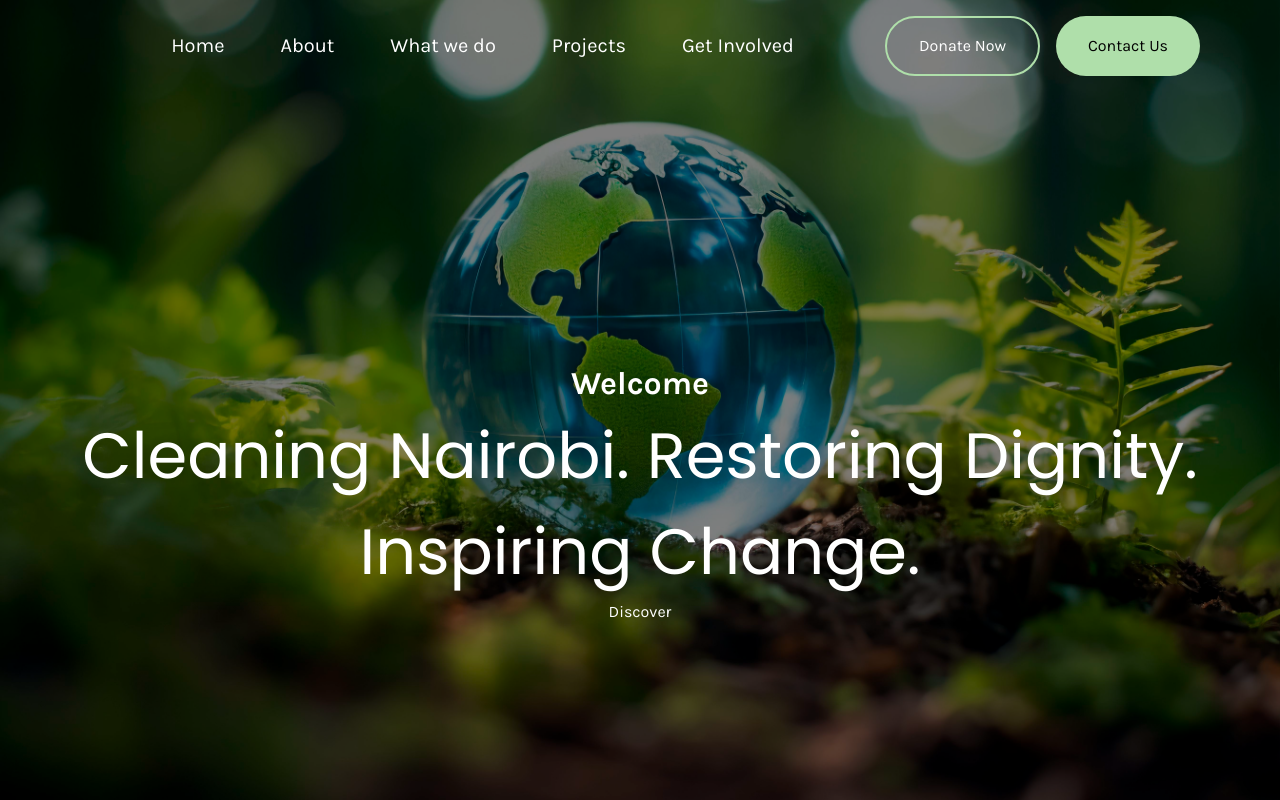
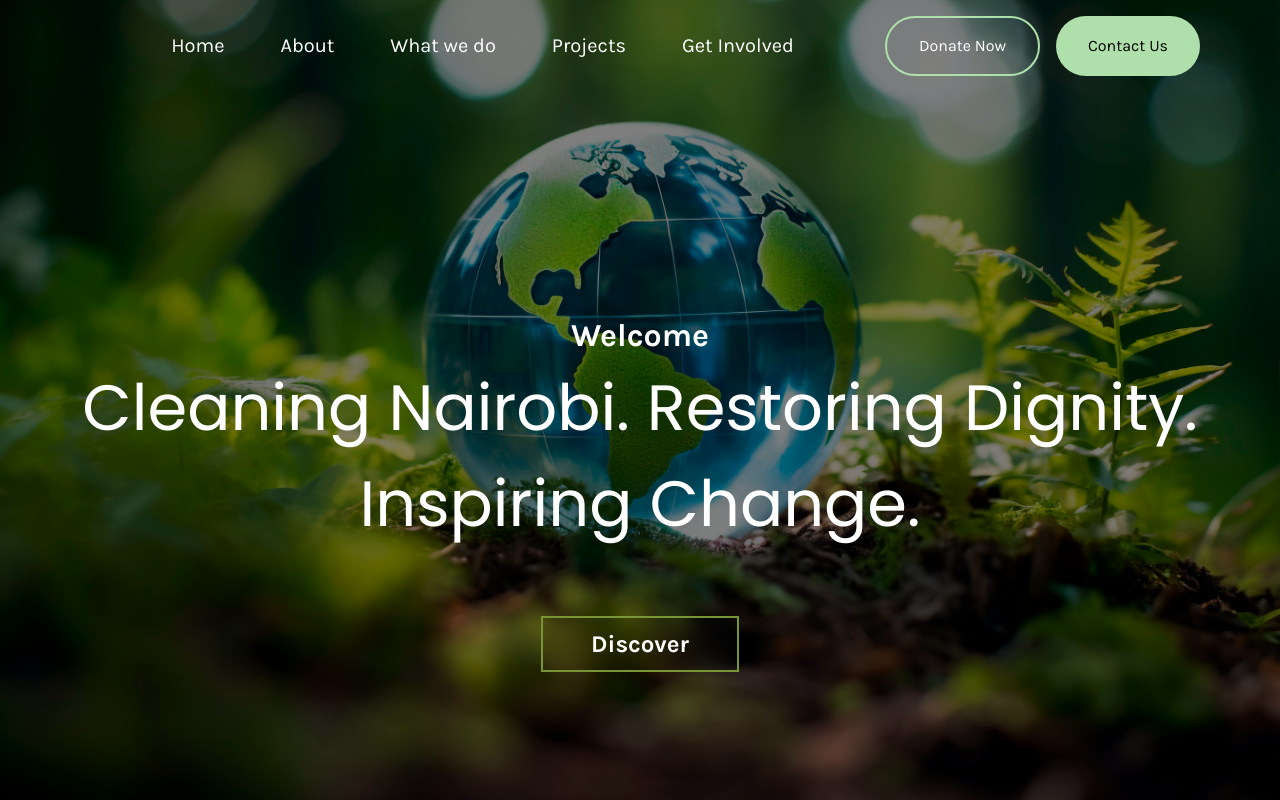
Before and after one commit to Ayiera-20/The-Unsolicited-Chosen-website, a React (Vite) app: page / in a window 1280 px wide. Shown: the top 800 px of the page. Built offline with nearby package versions, Linux system fonts and the light colour scheme.

Commit message:
feat: create discover button style

```diff
--- a/src/App.css
+++ b/src/App.css
@@ -54,3 +54,20 @@
 
 
   }
+
+
+  .discover-button {
+  border: 2px solid #799434;
+  padding: 0.5rem 3rem; /* py-4 = 1rem top/bottom, px-12 = 3rem left/right */
+  font-weight: bold;
+  margin-top: 4rem; /* mt-16 = 4rem */
+  backdrop-filter: blur(12px); /* Matches backdrop-blur-md */
+  font-size: 1.5rem; /* md:text-2xl = 1.5rem (applied on medium screens) */
+}
+
+/* Media query for md breakpoint (768px) */
+@media (min-width: 768px) {
+  .discover-button {
+    font-size: 1.5rem;
+  }
+}
```
